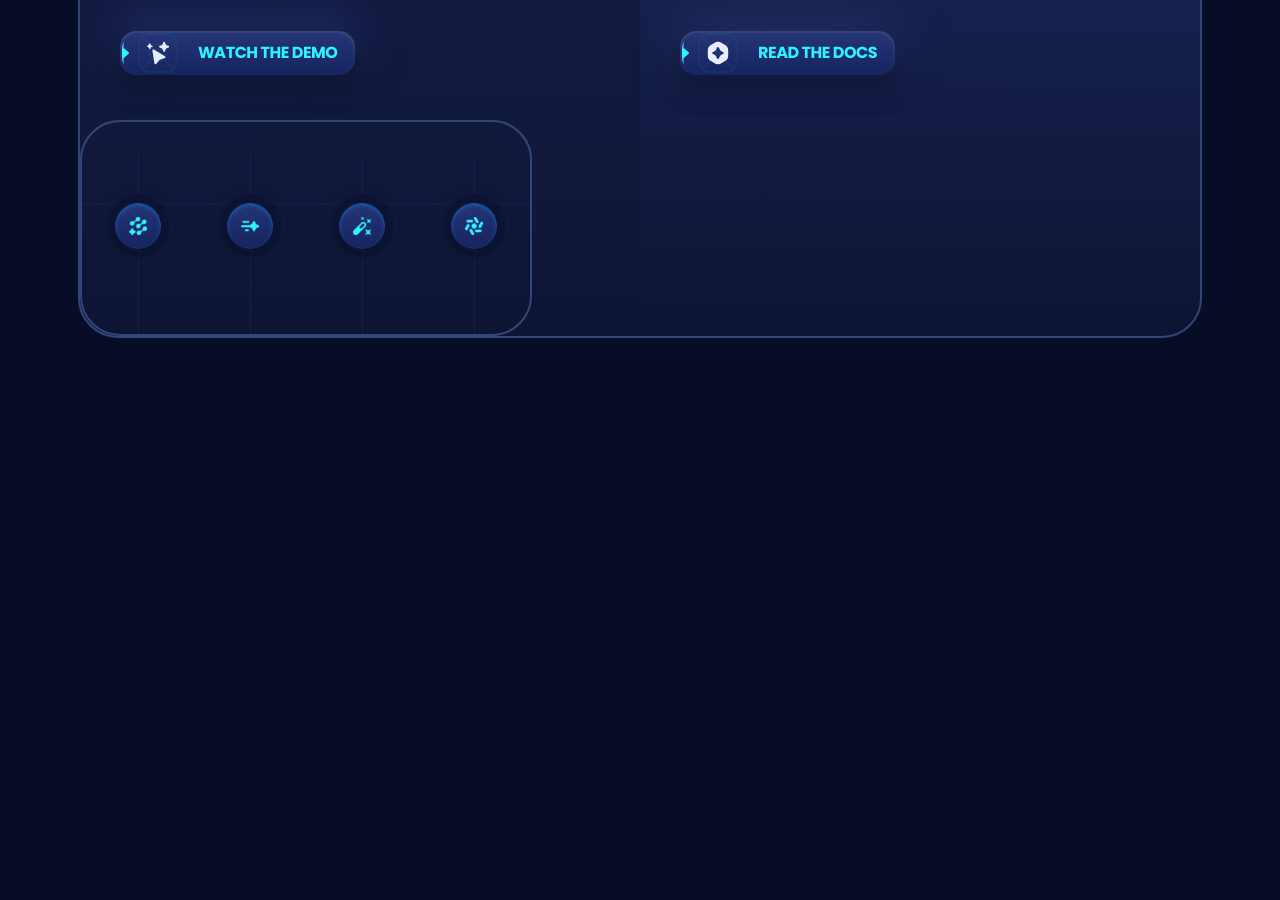
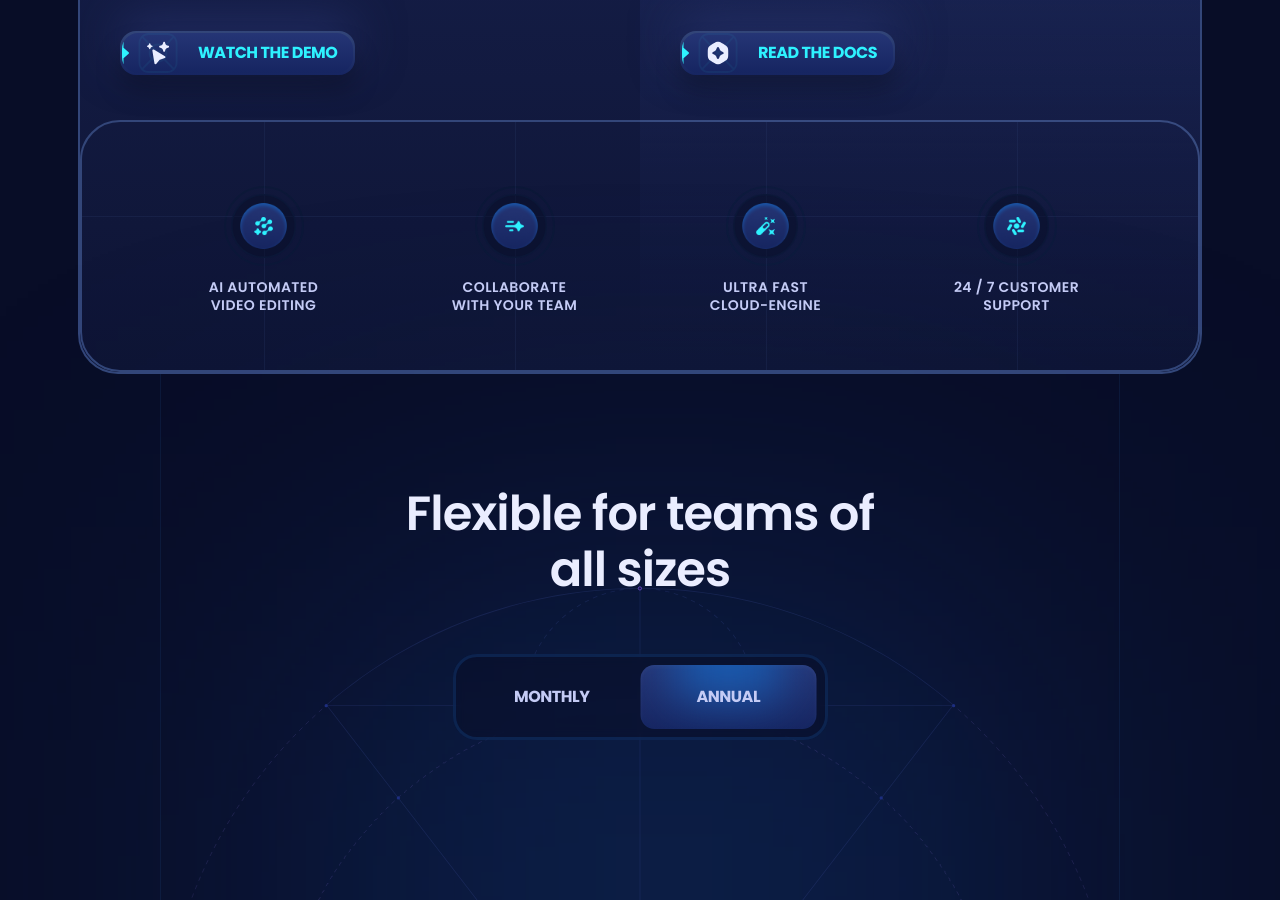
Before and after one commit to Kenneth3120/Akasa_landing_page, a React (Vite) app: page / in a window 1280 px wide. Shown: the part 1380-2280 px from the top of the page. Before the commit the page ends 1718 px from the top, so only its background shows below. Built offline with nearby package versions, Linux system fonts and the light colour scheme.

Commit message:
updated app

```diff
--- a/src/App.jsx
+++ b/src/App.jsx
@@ -2,6 +2,7 @@
 import Header from "./sections/Header.jsx";
 import Hero from "./sections/Hero.jsx";
 import { Features } from "./sections/Features.jsx";
+import Pricing from "./sections/Pricing.jsx";
 
 const App = () => {
   return (
@@ -9,6 +10,7 @@
       <Header />
       <Hero />
       <Features />
+      <Pricing />
     </main>
   );
 };
--- a/src/sections/Features.jsx
+++ b/src/sections/Features.jsx
@@ -33,7 +33,7 @@
               </div>
             ))}
 
-            <ul className="relative flex justify-around flex-grow-px-[5%] border-2 border-s3 rounded-7xl max-md:hidden">
+            <ul className="relative flex justify-around flex-grow px-[5%] border-2 border-s3 rounded-7xl max-md:hidden">
               <div
                 className="absolute bg-s3/20 top-[38%]
                 left-0
@@ -43,7 +43,7 @@
 
               {details.map(({ id, icon, title }) => (
                 <li key={id} className="relative pt-16 px-4 pb-14">
-                  <div className="absolute top-8 bottom-0 left-1/2 bg-s3/20 w-[1px] h-full z-10" />
+                  <div className="absolute top-0 bottom-0 left-1/2 bg-s3/20 w-[1px] h-full z-10" />
                   <div className="flex items-center justify-center mx-auto mb-3 border-2 border-s2 rounded-full hover:border-s4 transition-all duration-500 size-20">
                     <img
                       src={icon}
@@ -51,6 +51,9 @@
                       className="size-17/20 object-contain z-20"
                     />
                   </div>
+                  <h3 className="relative z-2 max-w-36 mx-auto my-0 base-small text-center uppercase">
+                    {title}
+                  </h3>
                 </li>
               ))}
             </ul>
--- a/src/sections/Header.jsx
+++ b/src/sections/Header.jsx
@@ -1,18 +1,44 @@
-import React from "react";
 import { Link as LinkScroll } from "react-scroll";
+import { useEffect, useState } from "react";
 import clsx from "clsx";
 
-const NavLink = ({ title }) => (
-  <LinkScroll className="base-bold text-p4 uppercase transition-colors duration-500 cursor-pointer hover:text-p1 max-lg:my-4 max-lg:h5">
-    {title}
-  </LinkScroll>
-);
+const Header = () => {
+  const [hasScrolled, setHasScrolled] = useState(false);
+  const [isOpen, setIsOpen] = useState(false);
 
-const Header = () => {
-  const [isOpen, setIsOpen] = React.useState(false);
+  useEffect(() => {
+    const handleScroll = () => {
+      setHasScrolled(window.scrollY > 32);
+    };
+
+    window.addEventListener("scroll", handleScroll);
+
+    return () => {
+      window.removeEventListener("scroll", handleScroll);
+    };
+  }, []);
+
+  const NavLink = ({ title }) => (
+    <LinkScroll
+      onClick={() => setIsOpen(false)}
+      to={title}
+      offset={-100}
+      spy
+      smooth
+      activeClass="nav-active"
+      className="base-bold text-p4 uppercase transition-colors duration-500 cursor-pointer hover:text-p1 max-lg:my-4 max-lg:h5"
+    >
+      {title}
+    </LinkScroll>
+  );
 
   return (
-    <header className="fixed top-0 left-0 z-50 w-full py-10">
+    <header
+      className={clsx(
+        "fixed top-0 left-0 z-50 w-full py-10 transition-all duration-500 max-lg:py-4",
+        hasScrolled && "py-2 bg-black-100 backdrop-blur-[8px]",
+      )}
+    >
       <div className="container flex h-14 items-center max-lg:px-5">
         <a className="lg:hidden flex-1 cursor-pointer z-2">
           <img src="/images/xora.svg" width={115} height={55} alt="logo" />
@@ -28,14 +54,15 @@
             <nav className="max-lg:relative max-lg:z-2 max-lg:my-auto">
               <ul className="flex max-lg:block max-lg:px-12">
                 <li className="nav-li">
-                  <NavLink title={"features"} />
+                  <NavLink title="features" />
                   <div className="dot" />
-                  <NavLink title={"pricing"} />
+                  <NavLink title="pricing" />
                 </li>
+
                 <li className="nav-logo">
                   <LinkScroll
                     to="hero"
-                    offset={-100}
+                    offset={-250}
                     spy
                     smooth
                     className={clsx(
@@ -50,6 +77,7 @@
                     />
                   </LinkScroll>
                 </li>
+
                 <li className="nav-li">
                   <NavLink title="faq" />
                   <div className="dot" />
@@ -57,6 +85,7 @@
                 </li>
               </ul>
             </nav>
+
             <div className="lg:hidden block absolute top-1/2 left-0 w-[960px] h-[380px] translate-x-[-290px] -translate-y-1/2 rotate-90">
               <img
                 src="/images/bg-outlines.svg"
@@ -75,6 +104,7 @@
             </div>
           </div>
         </div>
+
         <button
           className="lg:hidden z-2 size-10 border-2 border-s4/25 rounded-full flex justify-center items-center"
           onClick={() => setIsOpen((prevState) => !prevState)}
@@ -89,4 +119,5 @@
     </header>
   );
 };
+
 export default Header;
--- /dev/null
+++ b/src/sections/Pricing.jsx
@@ -0,0 +1,52 @@
+import React, { useState } from "react";
+import { Element } from "react-scroll";
+import clsx from "clsx";
+
+const Pricing = () => {
+  const [monthly, setMonthly] = useState(false);
+
+  return (
+    <section>
+      <Element name="pricing">
+        <div className="container">
+          <div className="max-w-960 pricing-head_before relative mx-auto border-l border-r border-s2 bg-s1/50 pb-40 pt-28 max-xl:max-w-4xl max-lg:border-none max-md:pt-16">
+            <h3 className="h3 max-lg:h4 max-md:h5 z-3 relative mx-auto mb-14 max-w-lg text-center text-p4 max-md:mb-11 max-sm:max-w-sm ">
+              Flexible for teams of all sizes
+            </h3>
+
+            <div className="relative z-4 mx-auto flex w-[375px] rounded-3xl border-[3px] border-s4/25 bg-s1/50 p-2 backdrop-blur-[6px] max-md:w-[310px] ">
+              <button
+                className={clsx("pricing-head_btn", monthly && "text-p4")}
+                onClick={() => setMonthly(true)}
+              >
+                Monthly
+              </button>
+              <button
+                className={clsx("pricing-head_btn", !monthly && "text-p4")}
+                onClick={() => setMonthly(false)}
+              >
+                Annual
+              </button>
+              <div
+                className={clsx(
+                  "g4 rounded-14 before:h-100 pricing-head_btn_before absolute left-2 top-2 h-[calc(100%-16px)] w-[calc(50%-8px)] overflow-hidden shadow-400 transition-transform duration-500",
+                  !monthly && "translate-x-full",
+                )}
+              />
+            </div>
+            <div className="pricing-bg">
+              <img
+                src="/images/bg-outlines.svg"
+                width={960}
+                height={380}
+                alt="outlines"
+                className="relative z-2 -mt-12 flex items-start max-xl:gap-5 max-xl:overflow-auto max-xl:pt-6"
+              />
+            </div>
+          </div>
+        </div>
+      </Element>
+    </section>
+  );
+};
+export default Pricing;
```
